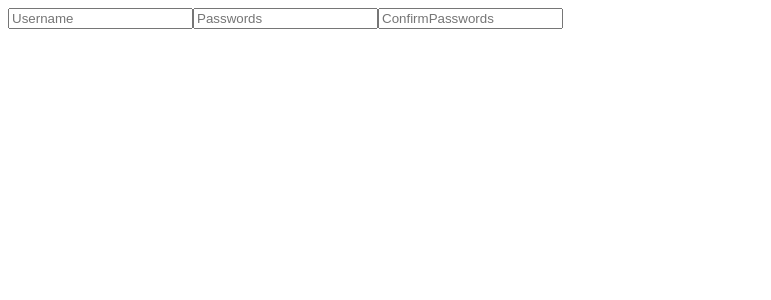
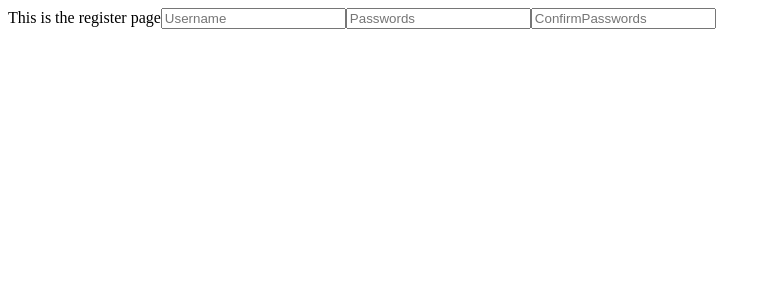
Before and after one commit to ChetreNelson/LegendUpgrade, a React (Vite) app: page /register in a window 1280 px wide. Shown: the top 300 px of the page, without its empty margins (0-771 px from the left). Built offline with nearby package versions, Linux system fonts and the light colour scheme; the HTML template or start-up script is replaced by a standard one.

Commit message:
feat:setting up workflows

```diff
--- a/src/views/authentication/Register/Register.tsx
+++ b/src/views/authentication/Register/Register.tsx
@@ -3,6 +3,7 @@ import React from 'react'
 const Register = () => {
   return (
     <div>
+      This is the register page
       <input type="text" placeholder="Username" />
       <input type="password" placeholder="Passwords" />
       <input type="password" placeholder="ConfirmPasswords" />
```
